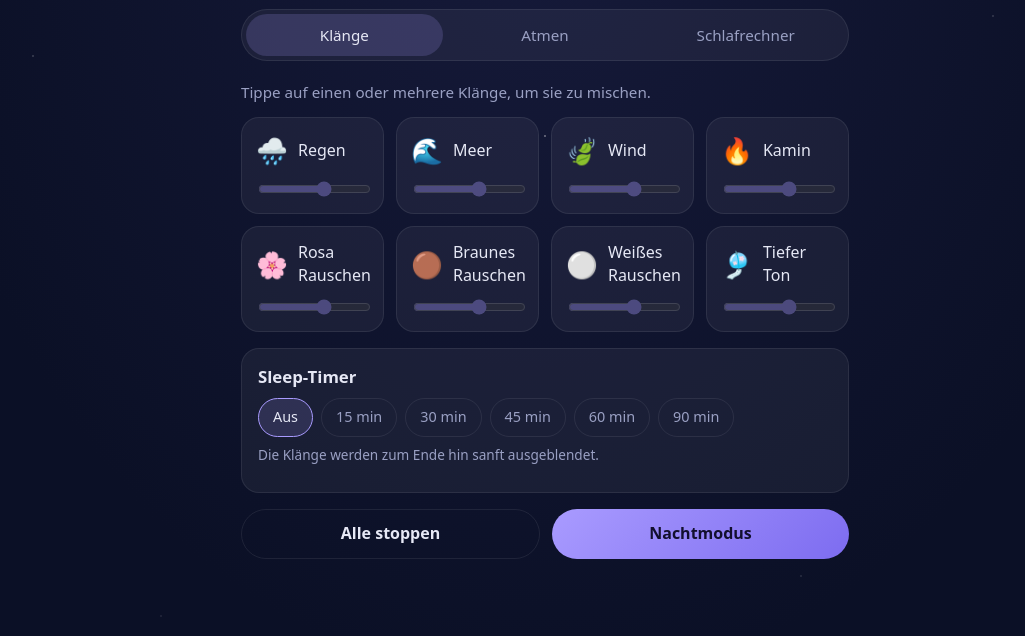
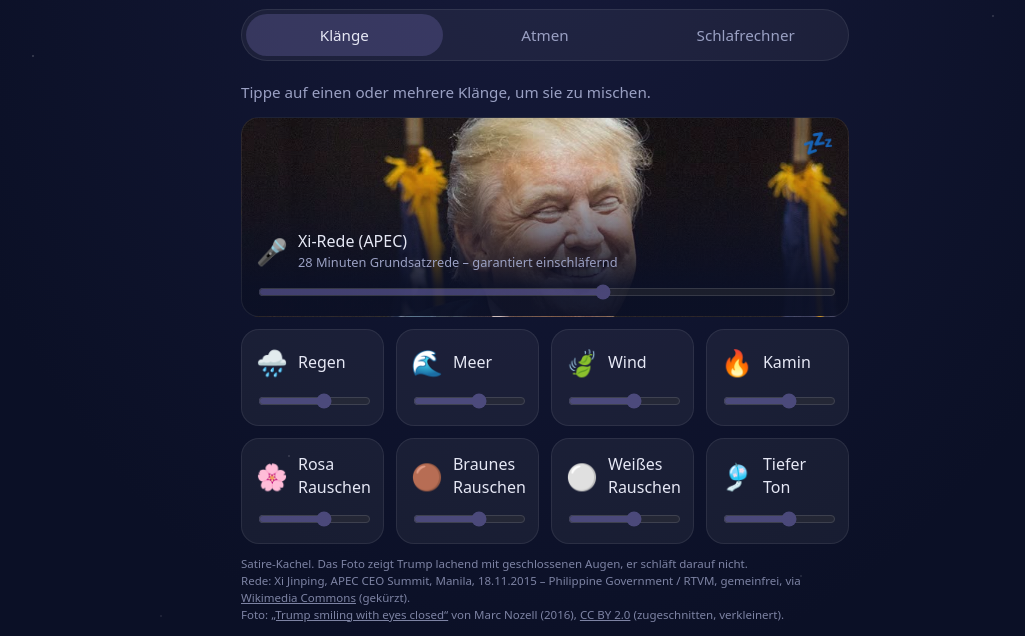
Before and after one commit to Linda-EFE/SleetNow, a plain HTML site: page index.html in a window 1280 px wide. Shown: the part 104-740 px from the top of the page, without its empty margins (95-1120 px from the left). Drawn offline with Linux system fonts and the light colour scheme.

Commit message:
Satire-Kachel: Xi-Rede (APEC 2015) mit Foto von Trump mit geschlossenen Augen
Rede gemeinfrei, Foto CC BY 2.0 (Marc Nozell), beide via Wikimedia Commons,
Quellen in App und README angegeben. Service Worker cached nur noch 200-Antworten.

Co-Authored-By: Claude Opus 5.5 <noreply@anthropic.com>
Claude-Session: https://claude.ai/code/session_01C8vwcsb8DhhArfi6XeumPs

```diff
--- a/app.js
+++ b/app.js
@@ -136,7 +136,35 @@ function lfo(param, rate, depth) {
 }
 
 /* Klangdefinitionen. build() verbindet alles mit `out` und gibt die zu stoppenden Quellen zurück. */
+/* Satire-Kachel: echte Rede als Audiodatei. Ein <audio>-Element wird über die
+   Web Audio API geleitet, damit Lautstärke und Sleep-Timer wie bei den anderen Klängen wirken. */
+let speechEl = null;
+let speechSrc = null;
+let speechOwner = 0;
+
 const SOUNDS = [
+  {
+    id: 'xi', name: 'Xi-Rede (APEC)', icon: '🎤', image: 'media/trump-doesend.jpg', feature: true,
+    sub: '28 Minuten Grundsatzrede – garantiert einschläfernd',
+    build(out) {
+      if (!speechEl) {
+        speechEl = new Audio('media/xi-apec-2015.mp3');
+        speechEl.loop = true;
+        speechEl.preload = 'none';
+        speechSrc = ctx.createMediaElementSource(speechEl);
+      }
+      const token = ++speechOwner;
+      speechSrc.connect(out);
+      speechEl.play().catch(() => {});
+      return [{
+        stop() {
+          try { speechSrc.disconnect(out); } catch { /* schon getrennt */ }
+          // nur pausieren, wenn nicht inzwischen neu gestartet wurde; Position bleibt erhalten
+          if (token === speechOwner) speechEl.pause();
+        },
+      }];
+    },
+  },
   {
     id: 'rain', name: 'Regen', icon: '🌧️',
     build(out) {
@@ -277,11 +305,19 @@ function renderSounds() {
   const grid = $('#soundGrid');
   SOUNDS.forEach(sound => {
     const el = document.createElement('div');
-    el.className = 'sound';
+    el.className = 'sound' + (sound.feature ? ' feature' : '');
+    if (sound.image) {
+      el.style.backgroundImage =
+        `linear-gradient(to top, rgba(11,16,38,.95) 15%, rgba(11,16,38,.1) 75%), url("${sound.image}")`;
+    }
     el.innerHTML = `
+      ${sound.feature ? '<span class="zzz" aria-hidden="true">💤</span>' : ''}
       <button class="sound-toggle" aria-pressed="false">
         <span class="sound-icon" aria-hidden="true">${sound.icon}</span>
-        <span class="sound-name">${sound.name}</span>
+        <span>
+          <span class="sound-name">${sound.name}</span>
+          ${sound.sub ? `<span class="sound-sub">${sound.sub}</span>` : ''}
+        </span>
       </button>
       <input type="range" min="0" max="1" step="0.01" aria-label="Lautstärke ${sound.name}">`;
     const btn = $('.sound-toggle', el);
--- a/index.html
+++ b/index.html
@@ -32,6 +32,13 @@
     <section class="panel active" id="panel-sounds" role="tabpanel">
       <p class="hint">Tippe auf einen oder mehrere Klänge, um sie zu mischen.</p>
       <div class="sound-grid" id="soundGrid"></div>
+      <p class="credits">
+        Satire-Kachel. Das Foto zeigt Trump lachend mit geschlossenen Augen, er schläft darauf nicht.<br>
+        Rede: Xi Jinping, APEC CEO Summit, Manila, 18.11.2015 – Philippine Government / RTVM, gemeinfrei,
+        via <a href="https://commons.wikimedia.org/wiki/File:China_President_Xi_Jinping_-_Keynote_Speech_-_APEC_Business_Forum_-_Manila,_Philippines_-18_November_2015.webm" target="_blank" rel="noopener">Wikimedia Commons</a> (gekürzt).<br>
+        Foto: <a href="https://commons.wikimedia.org/wiki/File:Trump_smiling_with_eyes_closed.jpg" target="_blank" rel="noopener">„Trump smiling with eyes closed“</a> von Marc Nozell (2016),
+        <a href="https://creativecommons.org/licenses/by/2.0/" target="_blank" rel="noopener">CC BY 2.0</a> (zugeschnitten, verkleinert).
+      </p>
 
       <div class="card timer-card">
         <div class="row">
--- a/style.css
+++ b/style.css
@@ -84,6 +84,18 @@ h2 { font-size: 1.05rem; margin: 0 0 8px; font-weight: 600; }
 }
 .sound-toggle:focus-visible { outline: 2px solid var(--accent); outline-offset: 4px; border-radius: 8px; }
 .sound-icon { font-size: 1.6rem; }
+.sound.feature {
+  grid-column: 1 / -1; min-height: 200px; justify-content: flex-end; position: relative;
+  background-size: cover; background-position: center 25%;
+}
+.sound-sub { display: block; font-size: .8rem; color: var(--muted); }
+.zzz {
+  position: absolute; top: 12px; right: 14px; font-size: 1.6rem;
+  animation: zzz 3s ease-in-out infinite;
+}
+@keyframes zzz { 0%, 100% { transform: translateY(0); opacity: .6; } 50% { transform: translateY(-8px); opacity: 1; } }
+.credits { font-size: .72rem; color: var(--muted); opacity: .8; margin: -4px 0 16px; }
+.credits a { color: inherit; }
 .sound-name { font-weight: 500; }
 .sound input[type=range] { width: 100%; accent-color: var(--accent); }
 .sound:not(.on) input[type=range] { opacity: .35; }
```
Also changed, not shown: sw.js (+10 -4 lines), media/trump-doesend.jpg (added), 2 other files.
